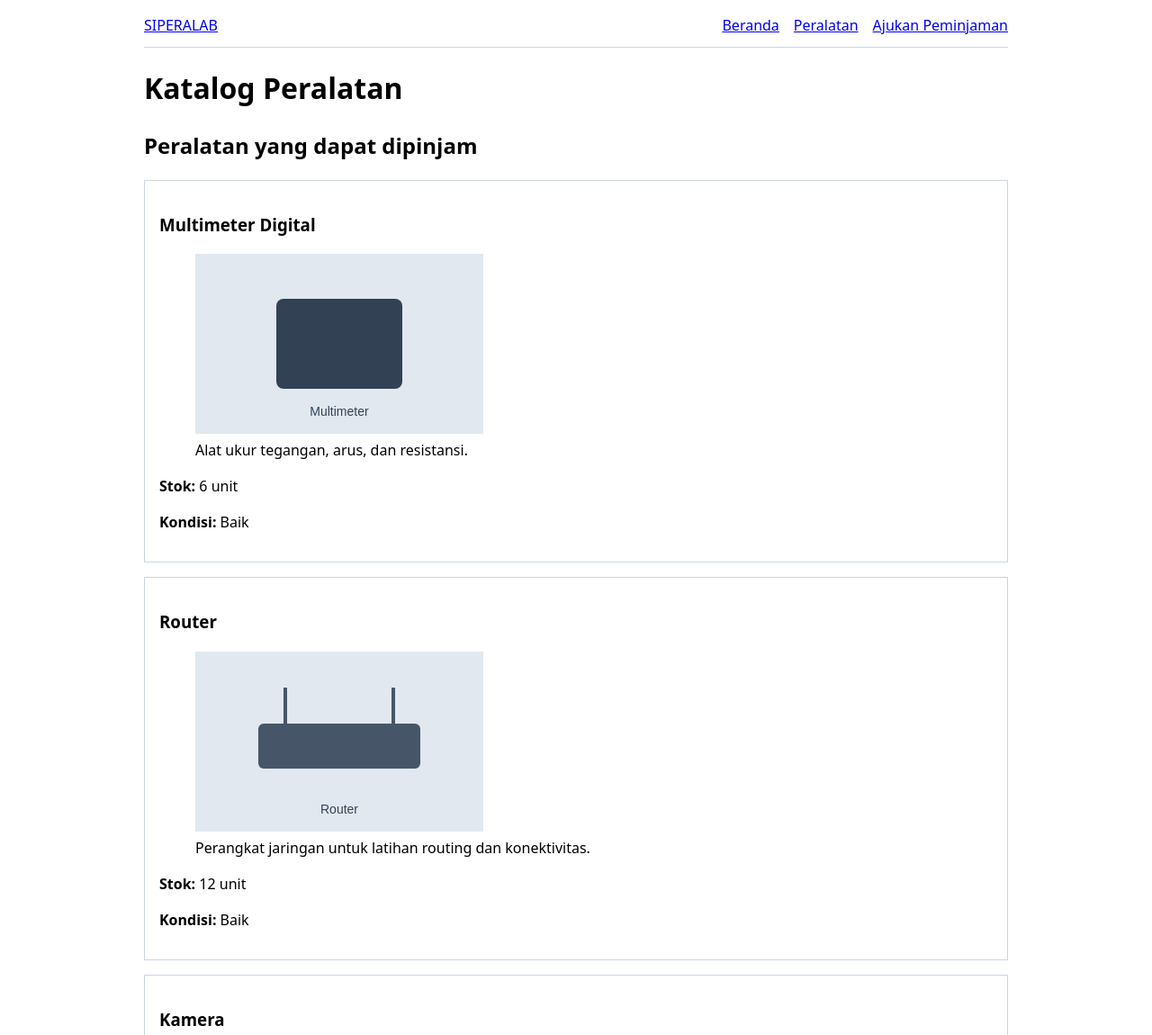
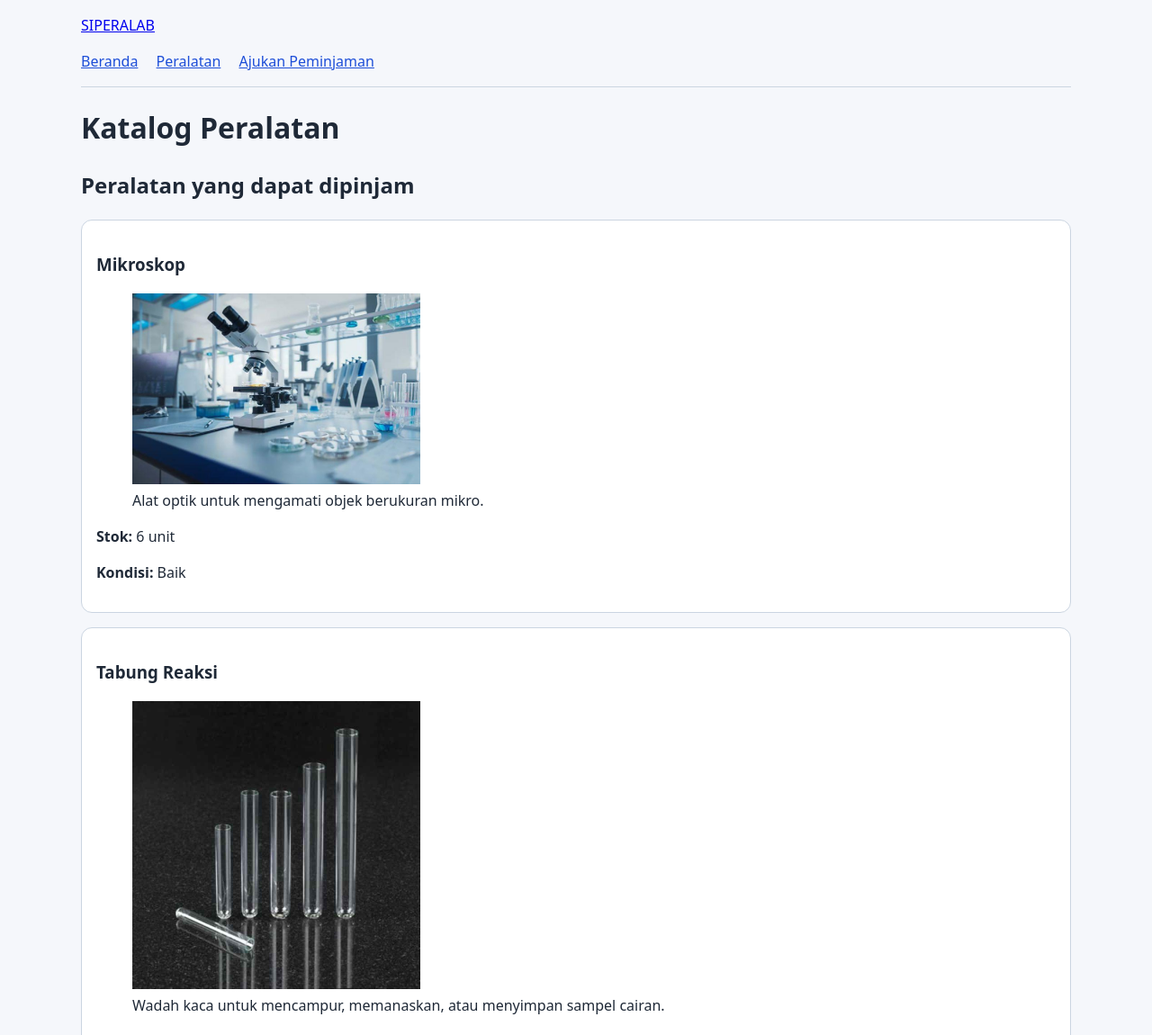
Before and after one commit to nzulfa156-tech/SIPERALAB, a website built with Vite: page frontend/peralatan.html in a window 1280 px wide. Shown: the top 1150 px of the page at 90% size. Built offline with nearby package versions, Linux system fonts and the light colour scheme.

Commit message:
praktikum(modul-03): rapikan CSS dan box model

```diff
--- a/frontend/peralatan.html
+++ b/frontend/peralatan.html
@@ -21,43 +21,43 @@
     <section aria-labelledby="judul-katalog">
   <h2 id="judul-katalog">Peralatan yang dapat dipinjam</h2>
 
-      <article>
-        <h3>Multimeter Digital</h3>
+  <article class="equipment-card">
+    <h3>Mikroskop</h3>
     <figure>
       <img
-            src="/images/multimeter.svg"
-            alt="Multimeter digital untuk pengukuran listrik"
+        src="/images/mikroskop.jpeg"
+        alt="Mikroskop untuk pengamatan sampel di laboratorium"
         width="320"
       >
-          <figcaption>Alat ukur tegangan, arus, dan resistansi.</figcaption>
+      <figcaption>Alat optik untuk mengamati objek berukuran mikro.</figcaption>
     </figure>
     <p><strong>Stok:</strong> 6 unit</p>
     <p><strong>Kondisi:</strong> Baik</p>
   </article>
 
-      <article>
-        <h3>Router</h3>
+  <article class="equipment-card">
+    <h3>Tabung Reaksi</h3>
     <figure>
       <img
-            src="/images/router.svg"
-            alt="Router jaringan untuk praktikum konfigurasi jaringan"
+        src="/images/tabung-reaksi.jpeg"
+        alt="Tabung reaksi kaca untuk praktikum kimia"
         width="320"
       >
-          <figcaption>Perangkat jaringan untuk latihan routing dan konektivitas.</figcaption>
+      <figcaption>Wadah kaca untuk mencampur, memanaskan, atau menyimpan sampel cairan.</figcaption>
     </figure>
     <p><strong>Stok:</strong> 12 unit</p>
     <p><strong>Kondisi:</strong> Baik</p>
   </article>
 
-      <article>
-        <h3>Kamera</h3>
+  <article class="equipment-card">
+    <h3>Gelas Beaker</h3>
     <figure>
       <img
-            src="/images/kamera.svg"
-            alt="Kamera digital untuk dokumentasi kegiatan laboratorium"
+        src="/images/beaker.jpeg"
+        alt="Gelas beaker untuk mengukur dan mencampur cairan laboratorium"
         width="320"
       >
-          <figcaption>Kamera digital untuk dokumentasi dan kebutuhan praktikum.</figcaption>
+      <figcaption>Wadah kaca berskala untuk mengukur volume cairan.</figcaption>
     </figure>
     <p><strong>Stok:</strong> 5 unit</p>
     <p><strong>Kondisi:</strong> Baik</p>
--- a/frontend/src/styles.css
+++ b/frontend/src/styles.css
@@ -1,26 +1,45 @@
 :root {
   font-family: system-ui, sans-serif;
   line-height: 1.5;
+   --color-primary: #1d4ed8;
+  --color-primary-dark: #1e3a8a;
+  --color-surface: #ffffff;
+  --color-background: #f5f7fb;
+  --color-border: #cbd5e1;
+  --color-text: #1f2937;
+
+  --space-1: 0.5rem;
+  --space-2: 1rem;
+  --space-3: 1.5rem;
+
+  --radius: 0.75rem;
+}
+
+*,
+*::before,
+*::after {
+  box-sizing: border-box;
 }
 
 body {
-  max-width: 960px;
-  margin: 0 auto;
-  padding: 1rem;
+  margin: 0;
+  background: var(--color-background);
+  color: var(--color-text);
 }
 
+
+
 .site-header {
-  display: flex;
-  justify-content: space-between;
-  align-items: center;
-  gap: 1rem;
-  padding-bottom: 0.75rem;
-  border-bottom: 1px solid #cbd5e1;
+  padding-block: 1rem;
+  border-bottom: 1px solid var(--color-border);
 }
 
 nav {
-  display: flex;
-  gap: 1rem;
+ margin-top: 1rem;
+}
+nav a {
+  color: var(--color-primary);
+  margin-right: 1rem;
 }
 
 img {
@@ -31,7 +50,8 @@ article,
 fieldset {
   margin: 1rem 0;
   padding: 1rem;
-  border: 1px solid #cbd5e1;
+  border: 1px solid var(--color-border);
+  border-radius: var(--radius);
 }
 
 label {
@@ -42,10 +62,21 @@ label {
 
 input,
 select,
-textarea,
+textarea {
+ width: 100%;
+  padding: 0.7rem;
+  border: 1px solid var(--color-border);
+  border-radius: 0.5rem;
+  font: inherit;
+}
+
 button {
-  font: inherit;
-  padding: 0.5rem;
+  padding: 0.7rem 1rem;
+  border: 1px solid var(--color-primary);
+  border-radius: 0.5rem;
+  background: var(--color-primary);
+  color: white;
+  cursor: pointer;
 }
 
 textarea {
@@ -56,3 +87,32 @@ textarea {
   margin-top: 0.25rem;
   color: #475569;
 }
+
+input:focus,
+select:focus,
+textarea:focus,
+button:focus,
+a:focus {
+  outline: 3px solid #93c5fd;
+  outline-offset: 2px;
+}
+
+main,
+.site-header,
+.site-footer {
+  width: min(1100px, calc(100% - 2rem));
+  margin-inline: auto;
+}
+
+.equipment-card {
+  background: var(--color-surface);
+  border: 1px solid var(--color-border);
+  border-radius: var(--radius);
+  padding: 1rem;
+  margin-block: 1rem;
+}
+
+.equipment-card img {
+  max-width: 100%;
+  height: auto;
+}
```
Also changed, not shown: docs/modul-03-audit.md (added, +33 -0 lines), frontend/index.html (+4 -4 lines), frontend/peminjaman.html (+3 -3 lines), frontend/public/images/beaker.jpeg (added), frontend/public/images/lab-equipment.jpeg (added), frontend/public/images/mikroskop.jpeg (added), frontend/public/images/tabung-reaksi.jpeg (added), 1 other file. Lines whose indentation alone changed are shown as unchanged.
